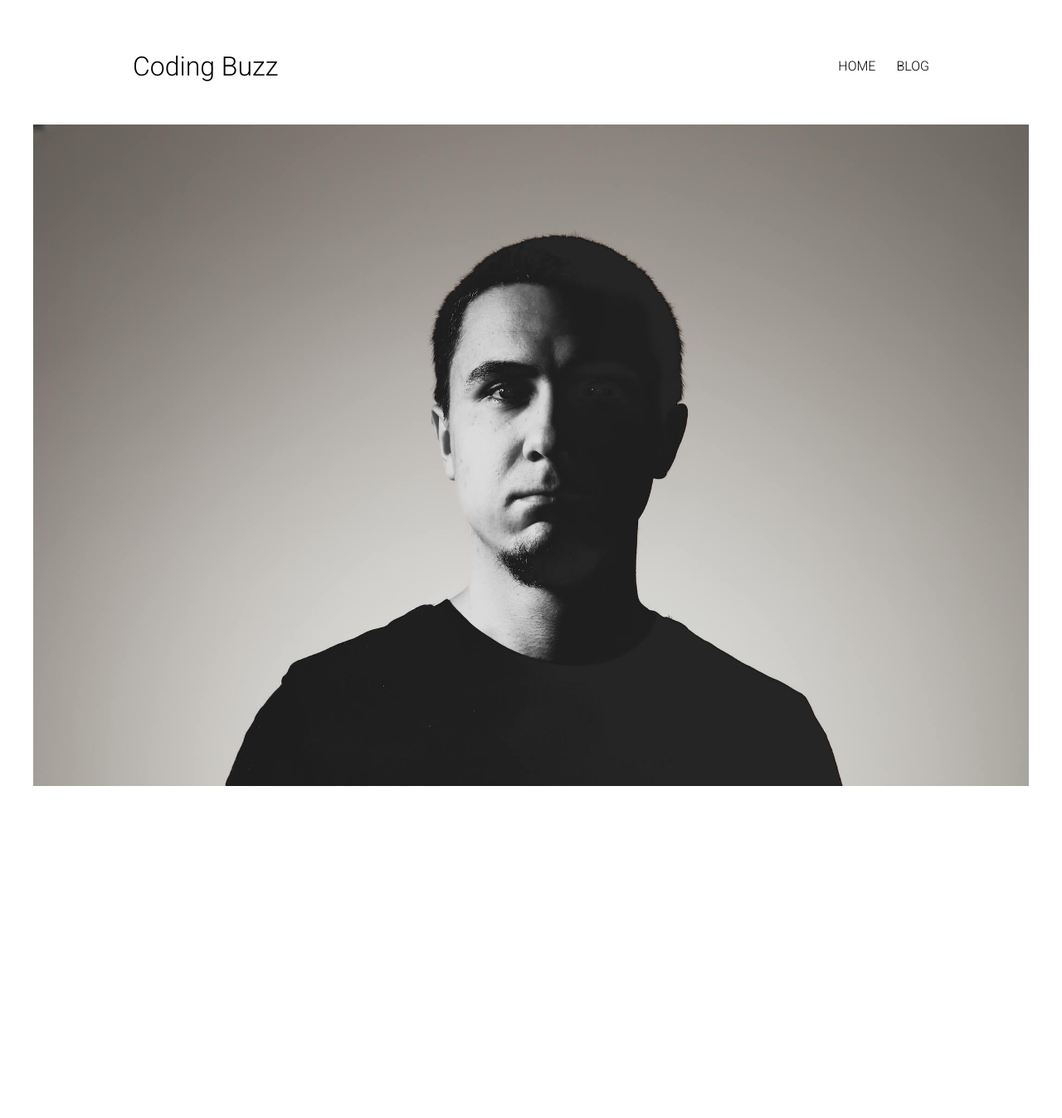
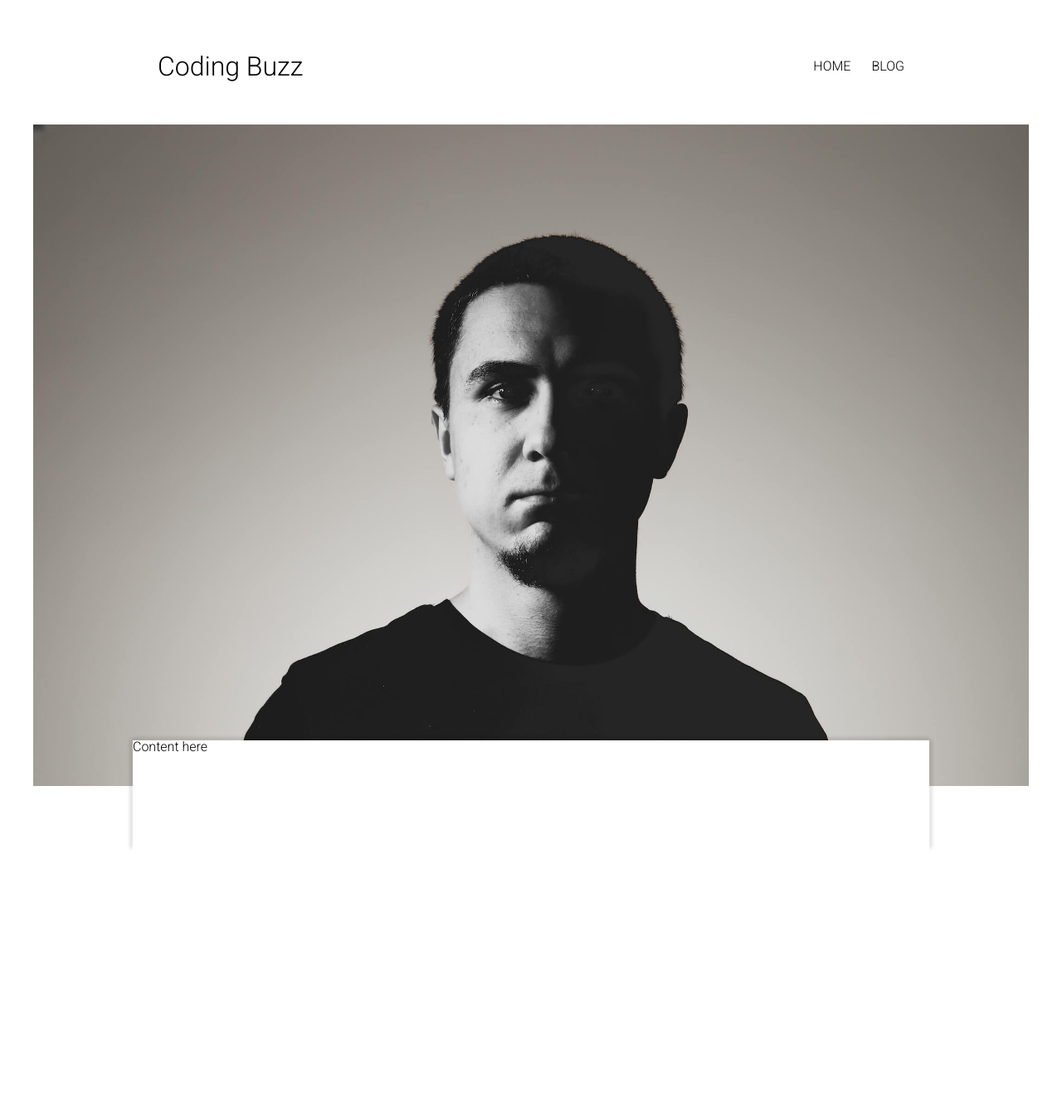
Before and after one commit to coding-buzz/hornet, a Django app: page / in a window 1280 px wide. Shown: the whole page at 83% size. Before the commit the page ends 947 px from the top, so only its background shows below. Run offline with Django 3.2, Linux system fonts and the light colour scheme; style sheets or scripts are compiled from the project's sources; some libraries are stand-ins or nearby versions.

Commit message:
Add page content wrapper with top shadowed box.

```diff
--- a/hornet/static/scss/base.scss
+++ b/hornet/static/scss/base.scss
@@ -3,6 +3,7 @@
 
 @import 'blocks/navbar';
 @import 'blocks/featured_image';
+@import 'blocks/page_content';
 
 
 body {
--- a/hornet/static/scss/blocks/featured_image.scss
+++ b/hornet/static/scss/blocks/featured_image.scss
@@ -1,7 +1,7 @@
 .featured-image {
-    text-align: center;
-
     img {
         max-width: 1200px;
+        display: block;
+        margin: auto;
     }
 }
--- a/hornet/static/scss/blocks/navbar.scss
+++ b/hornet/static/scss/blocks/navbar.scss
@@ -5,11 +5,13 @@
     .page-title {
         font-size: 32px;
         line-height: 40px;
+        margin-left: 30px;
     }
 
     .menu-items {
         float: right;
         line-height: 40px;
+        margin-right: 30px;
 
         li {
             display: inline-block;
--- /dev/null
+++ b/hornet/static/scss/blocks/page_content.scss
@@ -0,0 +1,57 @@
+.page-content {
+    position: relative;
+    top: -55px;
+    margin-bottom: -55px;
+
+    .wrapper {
+        height: 400px;
+        background: #FFFFFF;
+        position: relative;
+
+        .shadows {
+            position: absolute;
+            top: 0px;
+            left: 0px;
+            width: 100%;
+            height: 130px;
+
+            div {
+                position: absolute;
+                top: 0px;
+            }
+
+            .left-shadow {
+                height: 100%;
+                width: 1px;
+                box-shadow: -2px 0px 4px 0px rgba(0, 0, 0, .5);
+                left: 0px;
+            }
+
+            .right-shadow {
+                height: 100%;
+                width: 1px;
+                box-shadow: 2px 0px 4px 0px rgba(0, 0, 0, .5);
+                right: 0px;
+            }
+
+            .top-shadow {
+                height: 1px;
+                width: 100%;
+                box-shadow: 0px -2px 4px 0px rgba(0, 0, 0, .5);
+                left: 0px;
+            }
+
+            .inner-shadow-mask {
+                width: 100%;
+                height: 100%;
+                padding-top: 10px;
+                background: white;
+                left: 0px;
+            }
+        }
+
+        .content {
+            position: relative;
+        }
+    }
+}
--- a/hornet/templates/home.html
+++ b/hornet/templates/home.html
@@ -3,4 +3,17 @@
 
 {% block content %}
     {% include "partials/featured_image.html" %}
+    <div class="page-content">
+        <div class="wrapper">
+            <div class="shadows">
+                <div class="left-shadow"></div>
+                <div class="right-shadow"></div>
+                <div class="top-shadow"></div>
+                <div class="inner-shadow-mask"></div>
+            </div>
+            <div class="content">
+                Content here
+            </div>
+        </div>
+    </div>
 {% endblock %}
```
